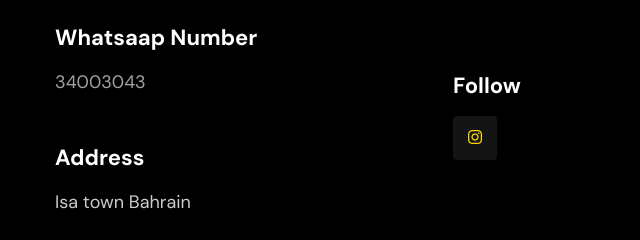
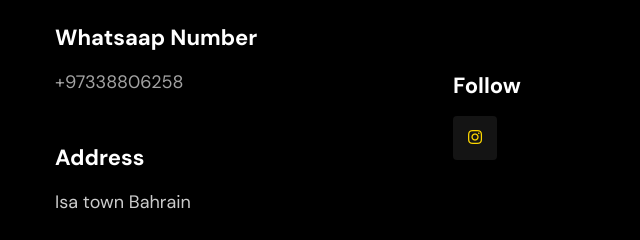
Before and after one commit to hamrazamba/Rinz-Fashion, a plain HTML site: page contact.html in a window 1280 px wide. Shown: the part 1720-1960 px from the top of the page, 0-640 px from the left. Drawn offline with Linux system fonts and the light colour scheme.

Commit message:
number edited

```diff
--- a/contact.html
+++ b/contact.html
@@ -172,7 +172,8 @@ Author URL: http://w3layouts.com
                     <div class="col-lg-4 col-md-6 pe-lg-5">
                         <div class="column">
                             <h3>Whatsaap Number</h3>
-                            <p><a href="tel:+(21) 255 088 4943">34003043</a></p>
+                             <p><a href="https://wa.me/+97338806258">+97338806258</a>
+
                         </div>
 
                         <div class="column mt-lg-5 mt-4">
```
Also changed, not shown: index.html (+1 -1 lines).
